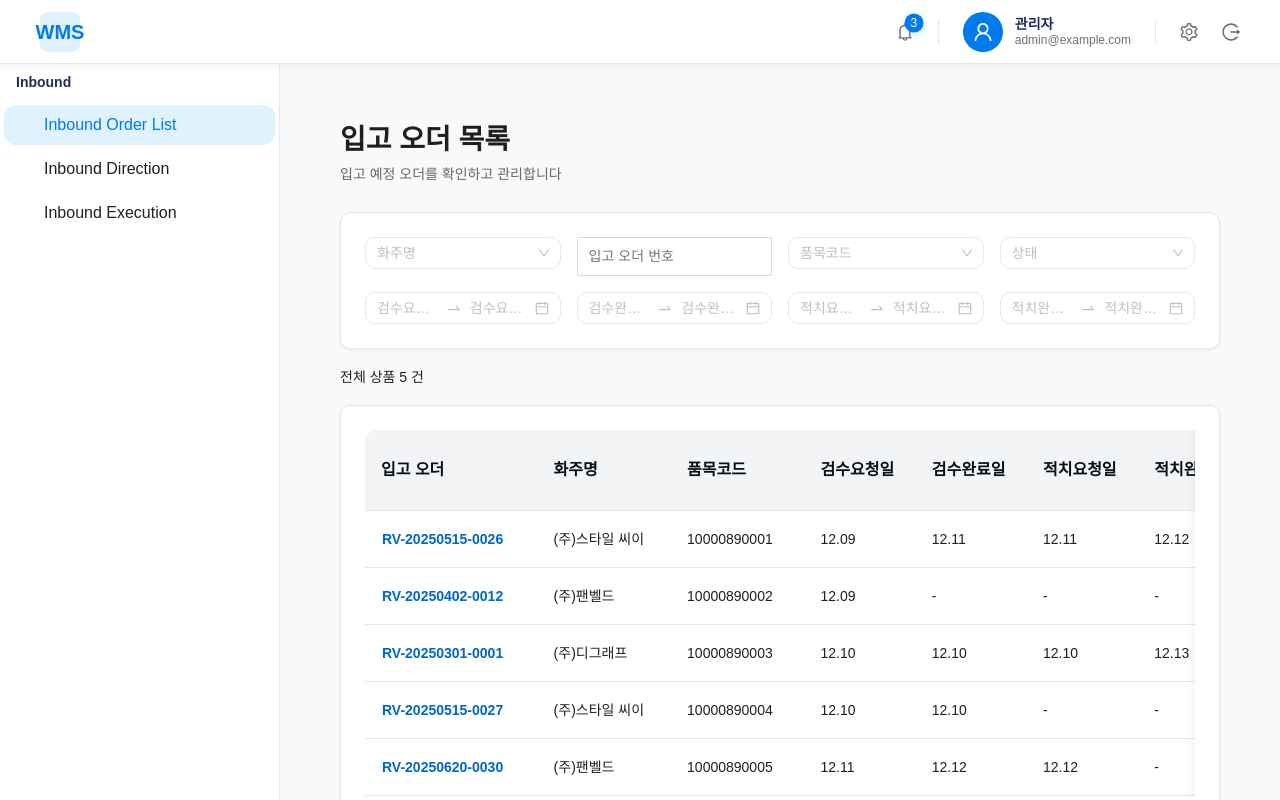
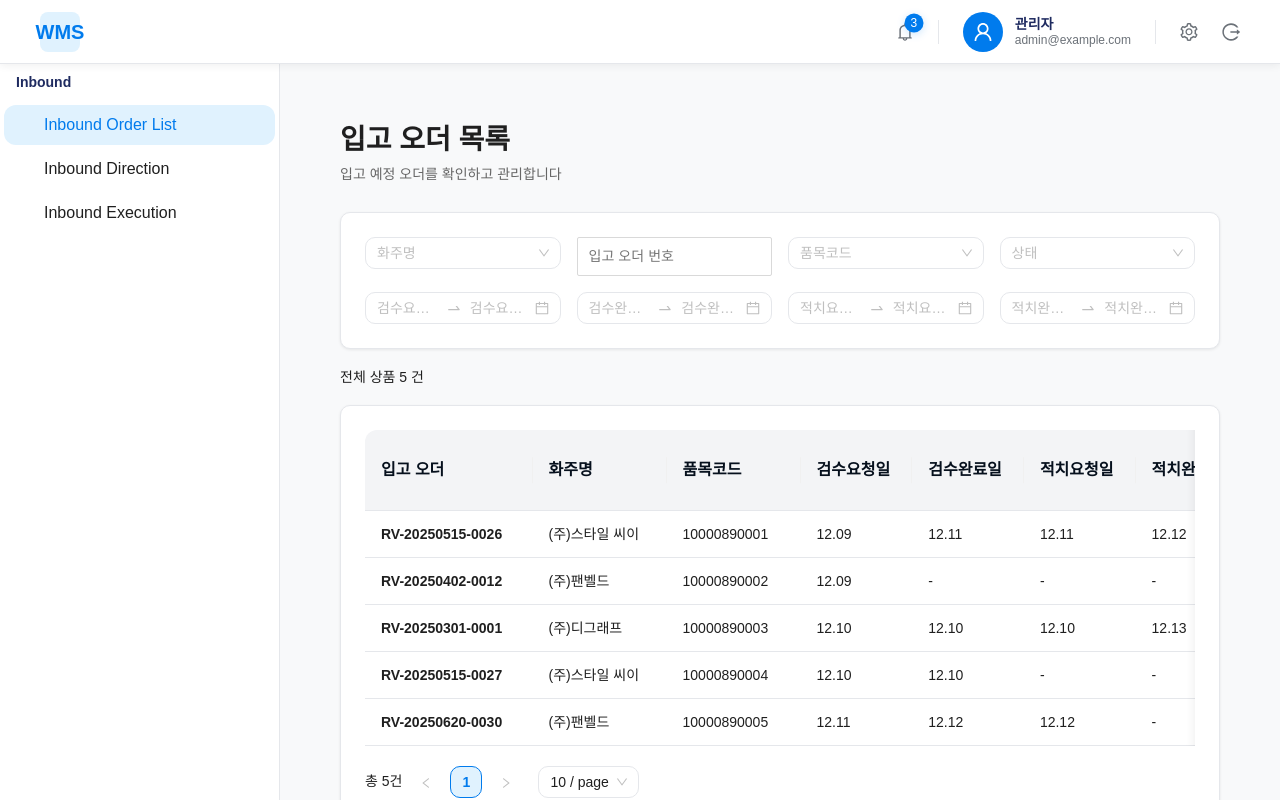
Before and after one commit to losnah-think/wms-wf, a Next.js app: page /en/inbound/orders in a window 1280 px wide. Built offline with nearby package versions, Linux system fonts and the light colour scheme; a web font is replaced by a local one.

Commit message:
입고 오더 목록: 타이틀 추가 및 UI 개선

```diff
--- a/app/[locale]/inbound/orders/page.tsx
+++ b/app/[locale]/inbound/orders/page.tsx
@@ -1,7 +1,6 @@
 'use client'
 
 import React, { useState, useMemo } from 'react'
-import { useRouter } from 'next/navigation'
 import {
   Table,
   Tag,
@@ -132,7 +131,6 @@ const statusLabelMap: Record<string, string> = {
 
 export default function InboundOrdersPage() {
   const t = useTranslations()
-  const router = useRouter()
   const [pagination, setPagination] = useState({ current: 1, pageSize: 10 })
   const [filters, setFilters] = useState({
     vendor: '',
@@ -224,15 +222,7 @@ export default function InboundOrdersPage() {
       dataIndex: 'orderId',
       key: 'orderId',
       width: 150,
-      render: (text, record) => (
-        <Button
-          type="link"
-          style={{ color: '#0066cc', padding: 0 }}
-          onClick={() => router.push(`/inbound/orders/${record.orderId}`)}
-        >
-          <strong>{text}</strong>
-        </Button>
-      ),
+      render: (text) => <strong>{text}</strong>,
     },
     {
       title: '화주명',
```
